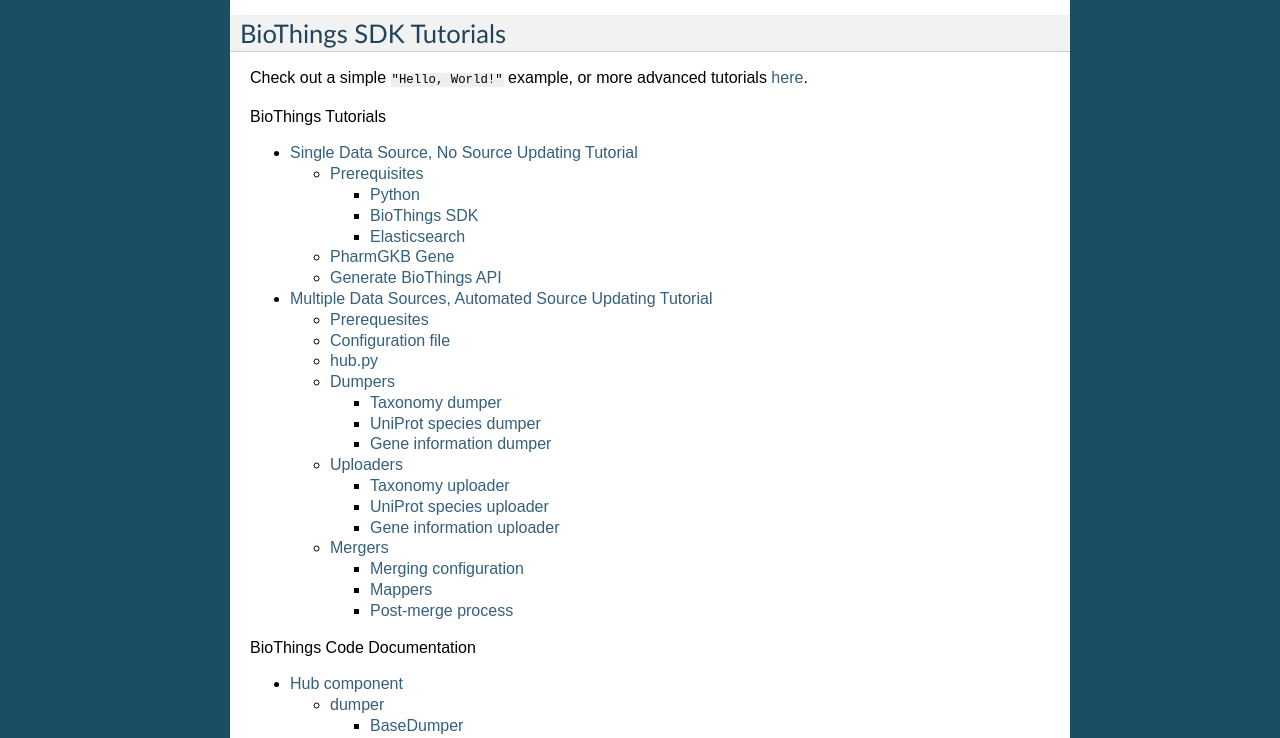
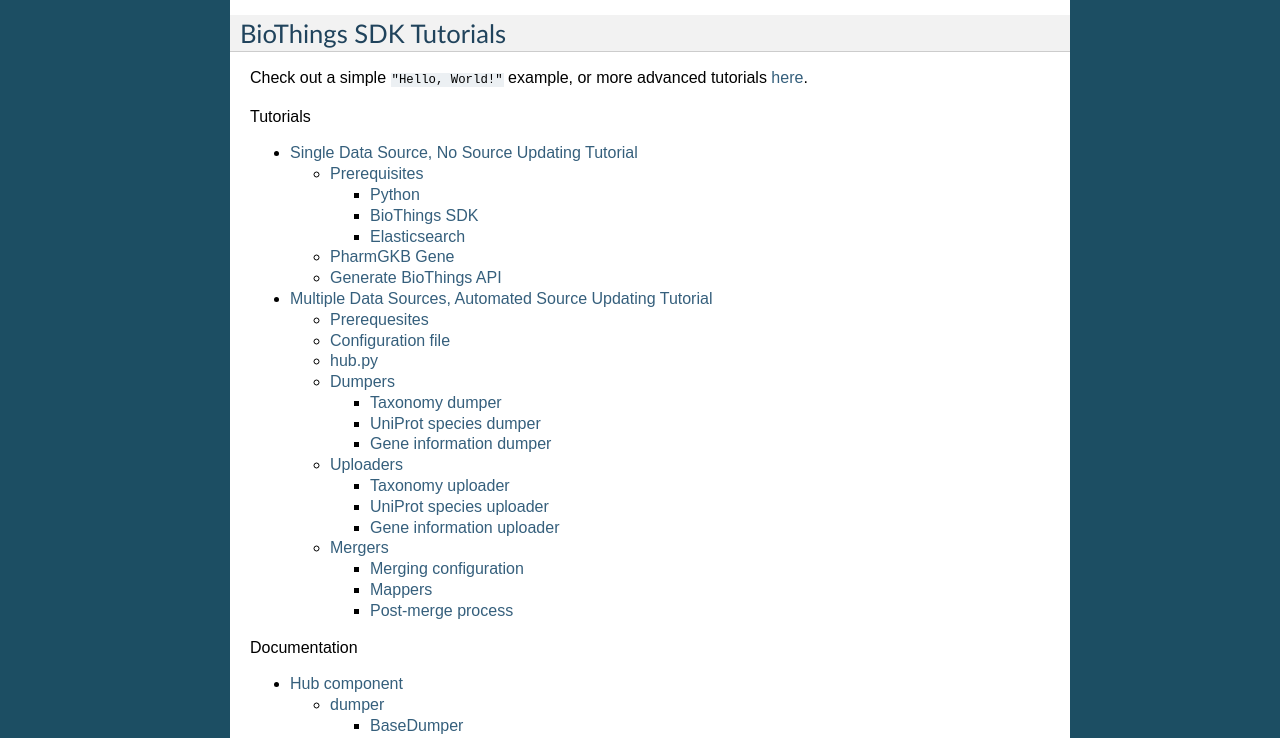
Before and after one commit to biothings/biothings.api, a Sphinx documentation site: the page built from docs/index.rst, in a window 1280 px wide. Shown: the part 894-1632 px from the top of the page. Built offline with Sphinx 7.4.7, drawn with Linux system fonts in a browser that asks for light colours.

Commit message:
Update index.rst

```diff
--- a/docs/index.rst
+++ b/docs/index.rst
@@ -47,14 +47,14 @@
 
 .. toctree::
     :maxdepth: 3
-    :caption: BioThings Tutorials
+    :caption: Tutorials
 
     doc/single_source_tutorial
     doc/multiple_sources_tutorial
 
 .. toctree::
     :maxdepth: 3
-    :caption: BioThings Code Documentation
+    :caption: Documentation
 
     doc/hub
     doc/web
```
